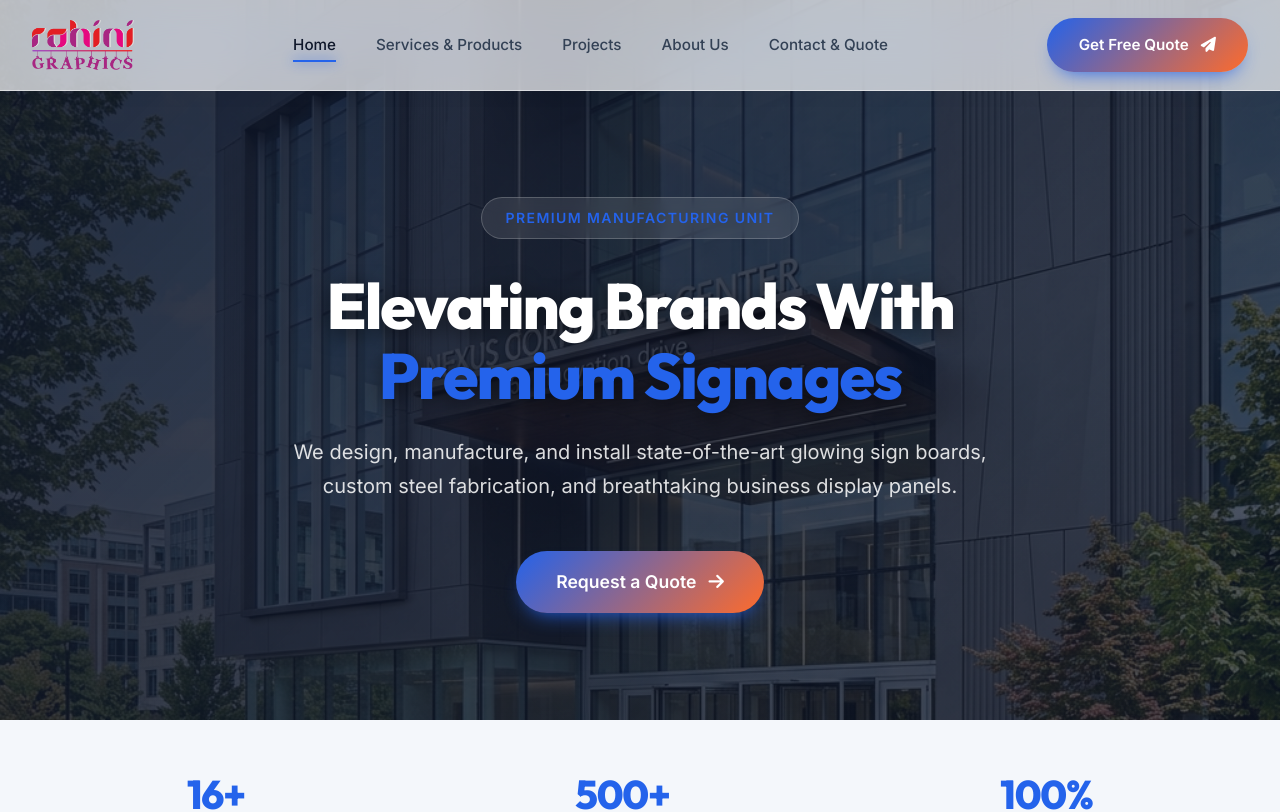
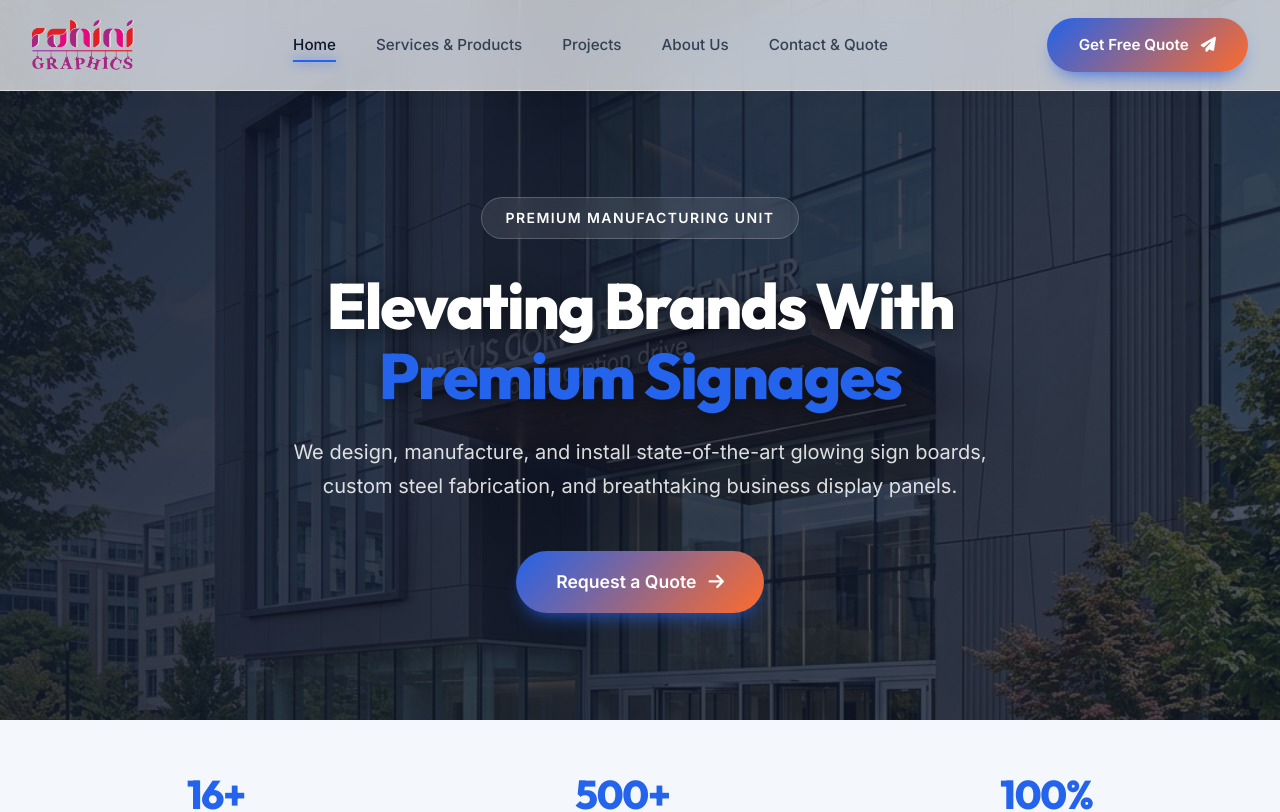
Before and after one commit to DigitechHarsh/rohinigraphics, a Next.js app: page / in a window 1280 px wide. Shown: the top 812 px of the page. Built offline with nearby package versions, Linux system fonts and the light colour scheme.

Commit message:
UI tweak: Changed Hero tag text to white

```diff
--- a/app/page.js
+++ b/app/page.js
@@ -7,7 +7,7 @@ export default function Home() {
       {/* 1. Full-Bleed Hero Section */}
       <div className="hero-full">
         <div className="hero-full-content">
-          <div className="hero-tag animate-fade-up" style={{ animationDelay: '0.1s' }}>
+          <div className="hero-tag animate-fade-up" style={{ animationDelay: '0.1s', color: '#ffffff' }}>
             Premium Manufacturing Unit
           </div>
           <h1 className="hero-full-title animate-fade-up" style={{ animationDelay: '0.2s' }}>
```
